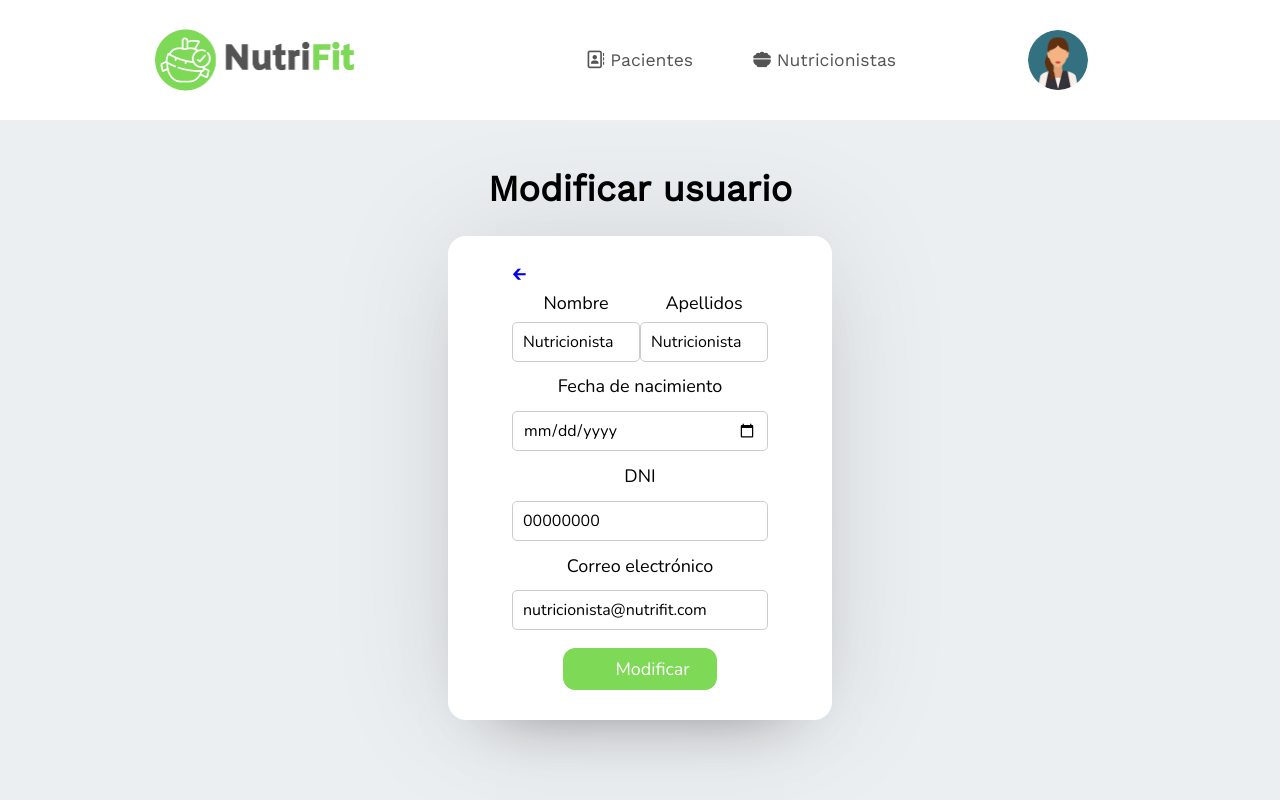
After one commit to Alternate-Dual/Alternate-Dual, a PHP site: page /modificar_usuario.php?id=2 in a window 1280 px wide; the page is wider, and only the part inside the window is pictured. The commit adds this page. Run offline with PHP 8.4, Linux system fonts and the light colour scheme; a user stored in the database is signed in; data comes from the database, SQL or seed files in the repository; some libraries are stand-ins or nearby versions.

Commit message:
modificar usuarios

```diff
--- /dev/null
+++ b/includes/modificar_producto.php
@@ -0,0 +1,21 @@
+<?php
+    if (!empty($_POST["modificar_usuario"])) {
+        if (!empty($_POST["nombre"]) and !empty($_POST["apellidos"]) and !empty($_POST["fecha_nacimiento"]) and !empty($_POST["dni"]) and !empty($_POST["correo_electronico"])){
+            $id=$_POST["id"];
+            $nombre=$_POST["nombre"];
+            $apellidos=$_POST["apellidos"];
+            $fecha_nacimiento=$_POST["fecha_nacimiento"];
+            $dni=$_POST["dni"];
+            $correo_electronico=$_POST["correo_electronico"];
+            $sql=$conexion->query(" update usuarios set nombre='$nombre', apellidos='$apellidos', fecha_nacimiento='$fecha_nacimiento', dni='$dni', correo_electronico='$correo_electronico' where id='$id' ");
+            if ($sql==1) {
+                header("location:index_admin.php");
+            } else {
+                header("location:index_admin.php");
+            }
+
+        } else{
+            echo "Hay un campo vacio";
+        }
+    }
+?>
--- a/includes/modificar_usuarios.php
+++ /dev/null
@@ -1,4 +0,0 @@
-<?php
-//Copiar y pegar formulario de registro
-
-?>
--- a/js/app.js
+++ b/js/app.js
@@ -20,4 +20,4 @@ function cambiarPeso() {
 
 function crearReceta() {
       location.href = "../views/crear_receta_nutri.php";
-    }
+}
--- a/views/index_admin.php
+++ b/views/index_admin.php
@@ -91,7 +91,7 @@ if(!isset($_SESSION['rol'])){
                             <p><?= $datos->correo_electronico?></p>
                         </div>
                     </div>
-                <button type="submit" class="btnVerde" style="transition: all .30s ease;">Modificar</button> <br>
+                <button type="submit" class="btnVerde" style="transition: all .30s ease;" onclick="window.location.href='modificar_usuario.php?id=<?= $datos->id ?>'">Modificar</button> <br>
                 <button type="submit" class="btnVerde" style="transition: all .30s ease;" onclick="window.location.href='index_admin.php?id=<?= $datos->id ?>'">Eliminar</button>
             </td>
         </tr>
--- /dev/null
+++ b/views/modificar_usuario.php
@@ -0,0 +1,120 @@
+<?php
+include ("../includes/database.php");
+
+$id=$_GET["id"];
+
+$db = new Database();
+$conexion = $db->connect();
+$sql=$conexion->query("select * from usuarios where id=$id");
+
+session_start();
+
+if(!isset($_SESSION['rol'])){
+    header('location: login.php');
+}else{
+    if($_SESSION['rol'] != 1){
+        header('location: login.php');
+    }
+}
+?>
+
+<!DOCTYPE html>
+<html lang="en">
+<head>
+    <meta charset="UTF-8">
+    <meta http-equiv="X-UA-Compatible" content="IE=edge">
+    <meta name="viewport" content="width=device-width, initial-scale=1.0">
+    <link rel="icon" type="image/png" sizes="32x32" href="/img/favicon-32x32.png"> <!-- Favicon -->
+    <link rel="stylesheet" href="../css/style.css"> <!-- style.css ubicado en la carpeta public -->
+    <script src="https://kit.fontawesome.com/4a0af06348.js" crossorigin="anonymous"></script> <!-- Script para libreria de iconos -->
+    <title>Modificar usuario</title>
+</head>
+<body>
+<header>
+        <a href="index_admin.php" id="logo"><img src="../img/3.png"></a>
+        <nav>
+            <ul id="menu">
+                <li><a href="index_admin.php"><i class="fa-regular fa-address-book"></i> Pacientes</a></li>
+                <li><a href="administrar_nutricionistas.php"><i class="fa-solid fa-bowl-food"></i> Nutricionistas</a></li>
+            </ul>
+        </nav>
+
+        <div id="user">
+            <div id="profile" onclick="menuToggle();">
+                <img src="../img/icon2.png">
+            </div>
+            <div id="profilemenu">
+                <h3>¡ Hola **** !<br><span>Administrador</span></h3>
+                <ul>
+                    <li><a href="login.php?cerrar_sesion=1"><i class="fa-solid fa-arrow-right-from-bracket"></i>Cerrar sesión</a></li>
+                </ul>
+            </div>
+        </div>
+
+        <div id="menuicon">
+            <i class="fa-solid fa-bars"></i>
+        </div>
+
+    </header>
+    <br>
+    <br>
+    <br>
+    <br>
+    <br>
+    <br>
+    <br>
+
+    <h1>Modificar usuario</h1>
+
+    <div class="contBlan">
+        <a href="index_admin.php" style="margin-right: 100vh;">🡰</a>
+        <?php
+        include ("../includes/modificar_producto.php");
+
+        while($datos=$sql->fetchObject()){ ?>
+            <form name="formulario" method="post" id="signupForm" action="" novalidate="novalidate">
+            <input type="hidden" name="id" value="<?= $_GET["id"] ?>">
+            <div class="detNom">
+                <div id="group" class="form-group">
+                    <label for="nombre">Nombre</label><br>
+                    <input type="text" name="nombre" class="inputregistro" value="<?= $datos -> nombre?>"><br>
+
+                </div>
+
+                <div id="group" class="form-group">
+                    <label for="apellido">Apellidos</label><br>
+                    <input type="text"  name="apellidos" class="inputregistro" value="<?= $datos -> apellidos?>"><br>
+                </div>
+            </div>
+            <div class="form-group">
+                <label for="fecha">Fecha de nacimiento</label><br>
+                <input type="date" name="fecha_nacimiento" min="1950-01-01" class="inputregistro" value="<?= $datos -> fecha_nacimiento?>"><br>
+                </div>
+
+                <div class="form-group">
+                <label for="dni">DNI</label><br>
+                <input type="text" id="dni" name="dni" class="inputregistro" value="<?= $datos -> dni?>"><br>
+                </div>
+
+                <div class="form-group">
+
+            </div>
+
+            <div class="form-group">
+                    <label for="correo">Correo electrónico</label><br>
+                    <input type="email" id="email" form="signupForm" name="correo_electronico" class="inputregistro" value="<?= $datos -> correo_electronico?>"><br>
+                </div>
+
+                <button type="submit" id="enviar" form="signupForm" class="btnVerde" name="modificar_usuario" value="Modificar">Modificar</button>
+
+
+            </div>
+        </form>
+        <?php }
+        ?>
+
+        <br>
+        <br>
+    </div>
+</body>
+</html>
```
Also changed, not shown: views/administrar_nutricionistas.php (+4 -4 lines).
